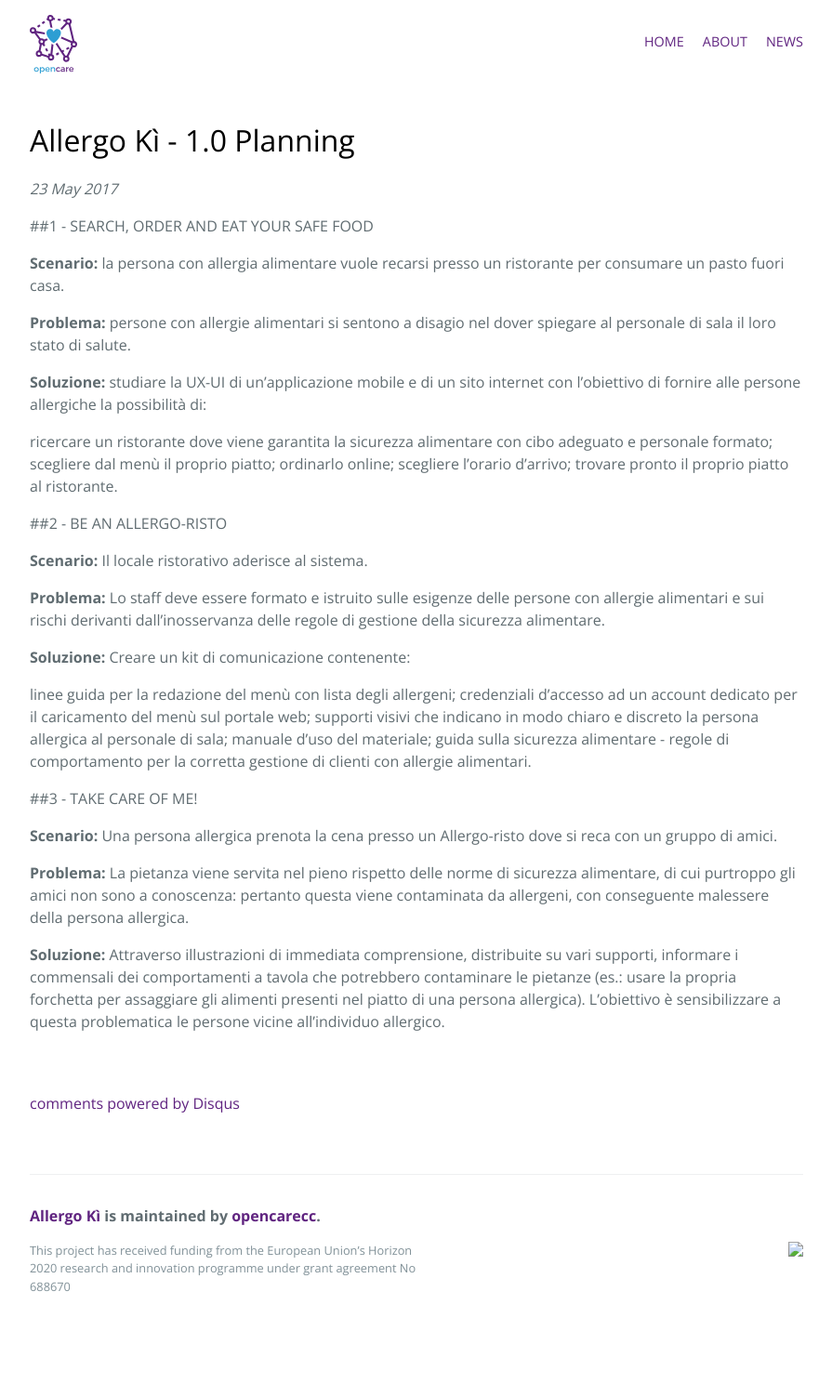
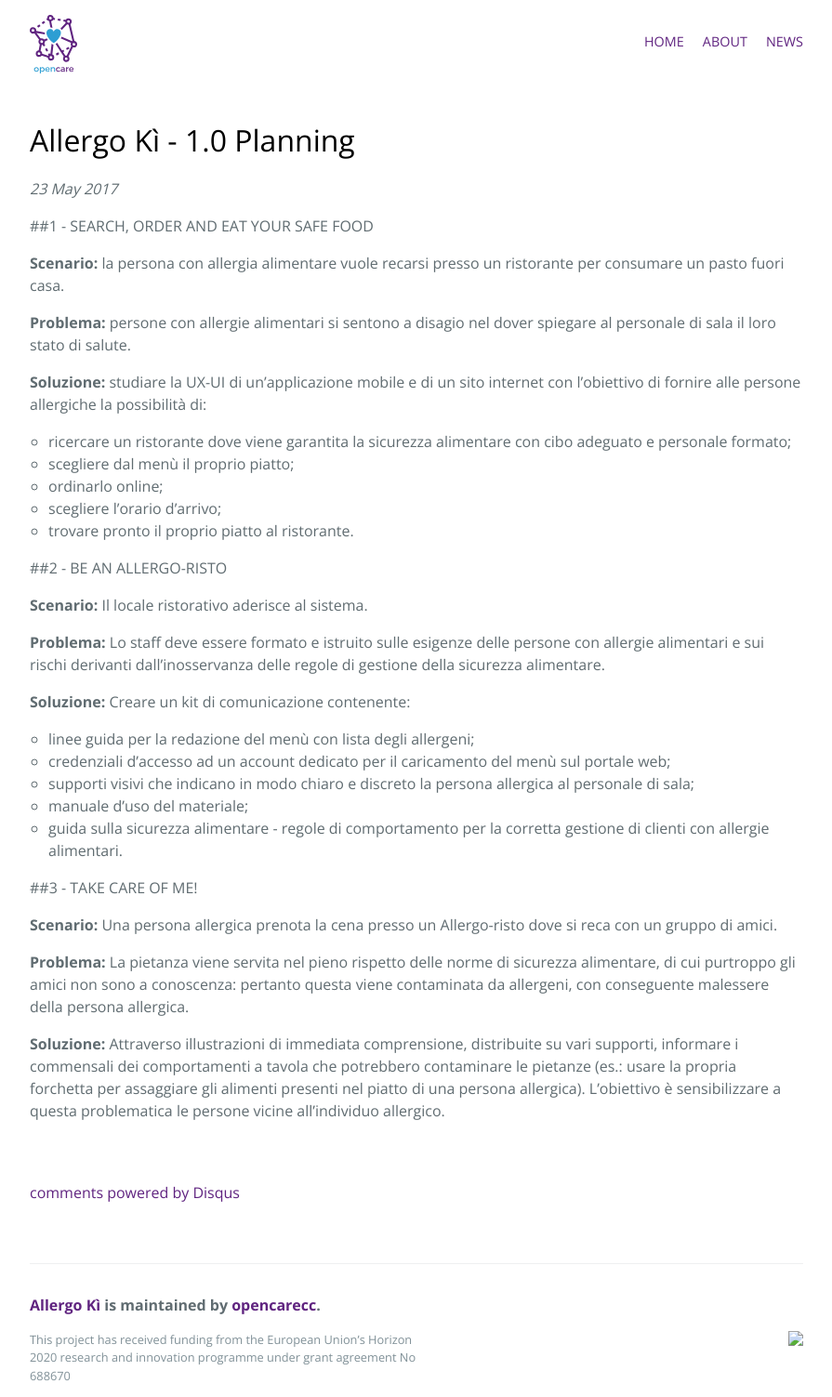
Before and after one commit to opencarecc/allergoki, a Jekyll site: the page built from _posts/2017-05-23-1_0_Planning.md, in a window 1280 px wide. Shown: the whole page at 93% size, without its empty margins (192-1087 px from the left). Built offline with Jekyll 4.4.1, drawn with Linux system fonts in a browser that asks for light colours; comment, search, counter and statistics services are not loaded; before the commit the page ends 1407 px from its top, so only the background shows below that.

Commit message:
formatting

```diff
--- a/_posts/2017-05-23-1_0_Planning.md
+++ b/_posts/2017-05-23-1_0_Planning.md
@@ -12,11 +12,11 @@ date: 2017-05-23
 
 **Soluzione:** studiare la UX-UI di un’applicazione mobile e di un sito internet con l’obiettivo di fornire alle persone allergiche la possibilità di:
 
-ricercare un ristorante dove viene garantita la sicurezza alimentare con cibo adeguato e personale formato;
-scegliere dal menù il proprio piatto;
-ordinarlo online;
-scegliere l’orario d’arrivo;
-trovare pronto il proprio piatto al ristorante.
+* ricercare un ristorante dove viene garantita la sicurezza alimentare con cibo adeguato e personale formato;
+* scegliere dal menù il proprio piatto;
+* ordinarlo online;
+* scegliere l’orario d’arrivo;
+* trovare pronto il proprio piatto al ristorante.
 
 
 ##2 - BE AN ALLERGO-RISTO
@@ -27,11 +27,11 @@ trovare pronto il proprio piatto al ristorante.
 
 **Soluzione:** Creare un kit di comunicazione contenente:
 
-linee guida per la redazione del menù con lista degli allergeni;
-credenziali d’accesso ad un account dedicato per il caricamento del menù sul portale web;
-supporti visivi che indicano in modo chiaro e discreto la persona allergica al personale di sala;
-manuale d’uso del materiale;
-guida sulla sicurezza alimentare - regole di comportamento per la corretta gestione di clienti con allergie alimentari.
+* linee guida per la redazione del menù con lista degli allergeni;
+* credenziali d’accesso ad un account dedicato per il caricamento del menù sul portale web;
+* supporti visivi che indicano in modo chiaro e discreto la persona allergica al personale di sala;
+* manuale d’uso del materiale;
+* guida sulla sicurezza alimentare - regole di comportamento per la corretta gestione di clienti con allergie alimentari.
 
 
 ##3 - TAKE CARE OF ME!
```
